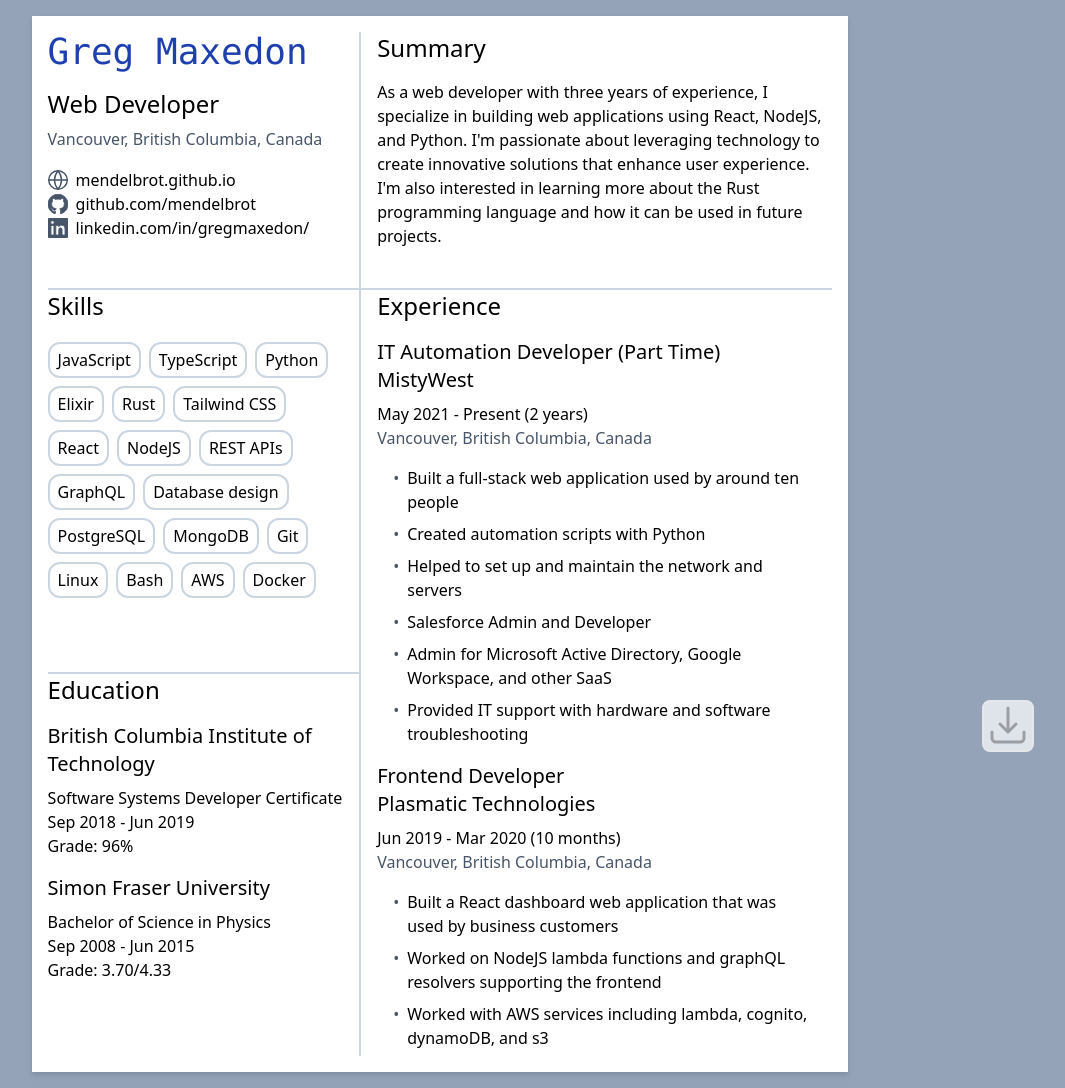
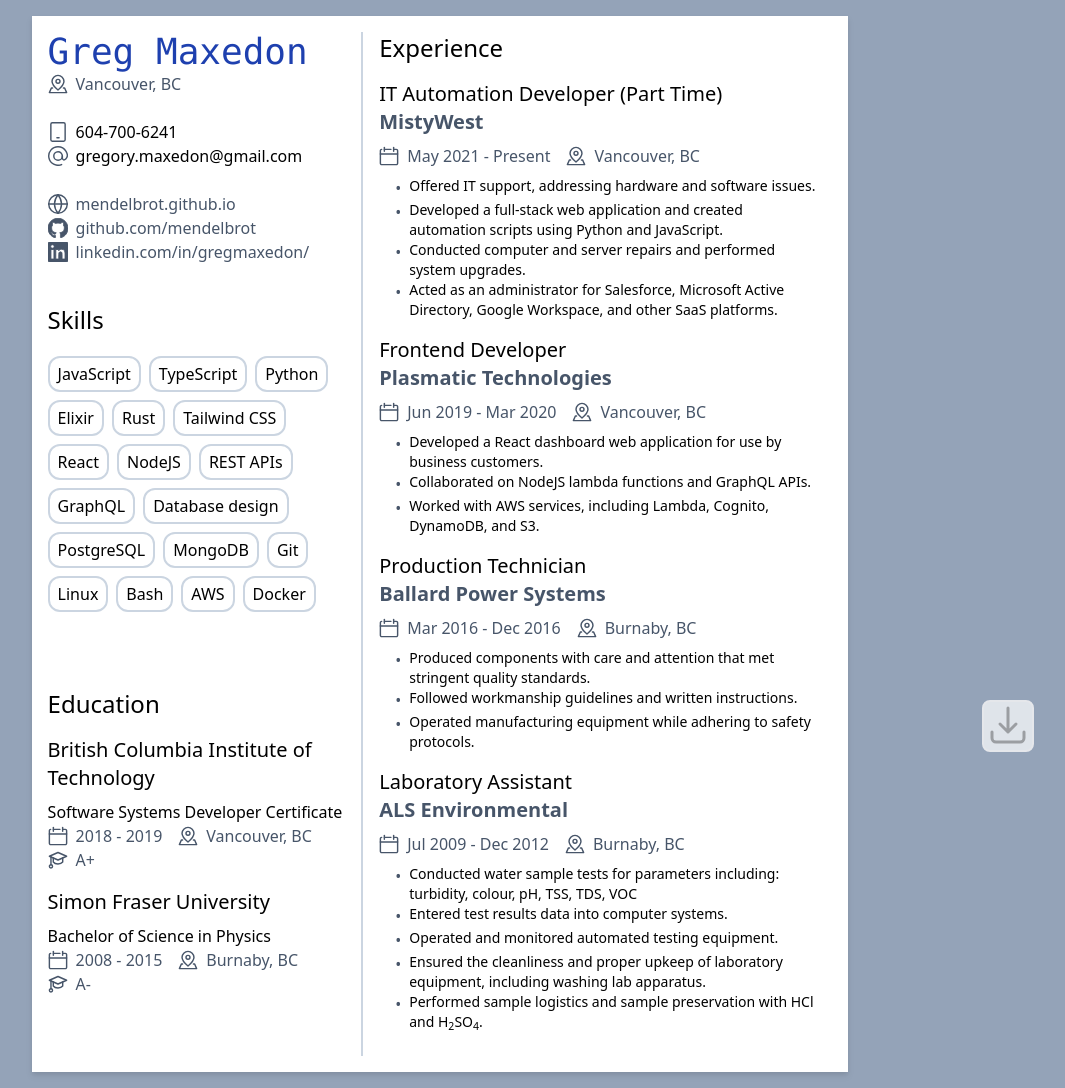
Before and after one commit to mendelbrot/mendelbrot.github.io, an Eleventy site: page _pages/resume.liquid in a window 1280 px wide. Shown: the whole page, without its empty margins (198-1263 px from the left). Built offline with nearby package versions, Linux system fonts and the light colour scheme; Eleventy itself is replaced by a stand-in of ours; files that its build step writes are made by us from their sources.

Commit message:
edited resume

```diff
--- a/_data/resume/base.yml
+++ b/_data/resume/base.yml
@@ -1,15 +1,11 @@
 contact:
   name: Greg Maxedon
-  title: Web Developer
-  location: Vancouver, British Columbia, Canada
-  # phone: 111-111-1111
-  # email: name@mail.com
+  location: Vancouver, BC
+  phone: 604-700-6241
+  email: gregory.maxedon@gmail.com
   website: https://mendelbrot.github.io
   linkedin: https://linkedin.com/in/gregmaxedon/
   github: https://github.com/mendelbrot
-
-summary: |
-  As a web developer with three years of experience, I specialize in building web applications using React, NodeJS, and Python. I'm passionate about leveraging technology to create innovative solutions that enhance user experience. I'm also interested in learning more about the Rust programming language and how it can be used in future projects.
 
 skills:
   - JavaScript
@@ -34,32 +30,53 @@
 education:
   - school: British Columbia Institute of Technology
     program: Software Systems Developer Certificate
-    dates: Sep 2018 - Jun 2019
-    grade: 96%
+    dates: 2018 - 2019
+    location: Vancouver, BC
+    grade: A+
 
   - school: Simon Fraser University
     program: Bachelor of Science in Physics
-    dates: Sep 2008 - Jun 2015
-    grade: 3.70/4.33
+    dates: 2008 - 2015
+    location: Burnaby, BC
+    grade: A-
 
 experience:
   - company: MistyWest
     role: IT Automation Developer (Part Time)
-    dates: May 2021 - Present (2 years)
-    location: Vancouver, British Columbia, Canada
+    dates: May 2021 - Present
+    location: Vancouver, BC
     achievements:
-      - Built a full-stack web application used by around ten people
-      - Created automation scripts with Python
-      - Helped to set up and maintain the network and servers
-      - Salesforce Admin and Developer
-      - Admin for Microsoft Active Directory, Google Workspace, and other SaaS
-      - Provided IT support with hardware and software troubleshooting
+      - Offered IT support, addressing hardware and software issues.
+      - Developed a full-stack web application and created automation scripts using Python and JavaScript.
+      - Conducted computer and server repairs and performed system upgrades.
+      - Acted as an administrator for Salesforce, Microsoft Active Directory, Google Workspace, and other SaaS platforms.
 
   - company: Plasmatic Technologies
     role: Frontend Developer
-    dates: Jun 2019 - Mar 2020 (10 months)
-    location: Vancouver, British Columbia, Canada
+    dates: Jun 2019 - Mar 2020
+    location: Vancouver, BC
     achievements:
-      - Built a React dashboard web application that was used by business customers
-      - Worked on NodeJS lambda functions and graphQL resolvers supporting the frontend
-      - Worked with AWS services including lambda, cognito, dynamoDB, and s3
+      - Developed a React dashboard web application for use by business customers.
+      - Collaborated on NodeJS lambda functions and GraphQL APIs.
+      - Worked with AWS services, including Lambda, Cognito, DynamoDB, and S3.
+
+  - company: Ballard Power Systems
+    role: Production Technician
+    dates: Mar 2016 - Dec 2016
+    location: Burnaby, BC
+    achievements:
+      - Produced components with care and attention that met stringent quality standards.
+      - Followed workmanship guidelines and written instructions.
+      - Operated manufacturing equipment while adhering to safety protocols.
+
+  - company: ALS Environmental
+    role: Laboratory Assistant
+    dates: Jul 2009 - Dec 2012
+    location: Burnaby, BC
+    achievements:
+      - >
+        Conducted water sample tests for parameters including: turbidity, colour, pH, TSS, TDS, VOC
+      - Entered test results data into computer systems.
+      - Operated and monitored automated testing equipment.
+      - Ensured the cleanliness and proper upkeep of laboratory equipment, including washing lab apparatus.
+      - Performed sample logistics and sample preservation with HCl and H<sub>2</sub>SO<sub>4</sub>.
--- /dev/null
+++ b/_includes/resume/resume.html
@@ -0,0 +1,120 @@
+<div class="md:grid grid-cols-5 grid-rows-8 md:w-[8.5in] md:h-[11.0in] bg-white p-4">
+
+  <div class="col-span-2 row-span-2">
+    <div>
+      <h1 class="font-mono text-blue-800 text-4xl">{{data.contact.name}}</h1>
+
+      <div class="flex items-center mb-6">
+        <img alt="dates" class="object-contain h-5 w-5"
+          src="/assets/icons/resume/slate-600/location-pin.svg">
+        <span class="ml-2 text-slate-600">{{data.contact.location}}</span>
+      </div>
+    </div>
+    <div>
+      {% if data.contact.phone %}
+        <div class="flex items-center">
+          <img alt="phone" class="object-contain h-5 w-5"
+            src="/assets/icons/resume/slate-600/phone-mobile.svg">
+          <span class="ml-2">{{data.contact.phone}}</span>
+        </div>
+      {% endif %}
+      {% if data.contact.email %}
+        <div class="flex items-center mb-6">
+          <img alt="email" class="object-contain h-5 w-5"
+            src="/assets/icons/resume/slate-600/mail-at.svg">
+          <span class="ml-2">{{data.contact.email}}</span>
+        </div>
+      {% endif %}
+      {% if data.contact.website %}
+      <a class="flex items-center" href="{{data.contact.website}}">
+        <img alt="website" class="object-contain h-5 w-5"
+          src="/assets/icons/resume/slate-600/globe-web.svg">
+        <span class="ml-2 text-slate-600">{{data.contact.website | remove: "https://"}}</span>
+      </a>
+      {% if data.contact.github %}
+      {% endif %}
+      <a class="flex items-center" href="{{data.contact.github}}">
+        <img alt="github" class="object-contain h-5 w-5"
+          src="/assets/icons/resume/slate-600/github.svg">
+        <span class="ml-2 text-slate-600">{{data.contact.github | remove: "https://"}}</span>
+      </a>
+      {% endif %}
+      {% if data.contact.linkedin %}
+      <a class="flex items-center" href="{{data.contact.linkedin}}">
+        <img alt="linkedin" class="object-contain h-5 w-5"
+          src="/assets/icons/resume/slate-600/linkedin.svg">
+        <span class="ml-2 text-slate-600">{{data.contact.linkedin | remove: "https://"}}</span>
+      </a>
+      {% endif %}
+    </div>
+  </div>
+
+  <div class="col-start-1 row-start-3 col-span-2 row-span-3 mt-4 pr-2">
+    <h2 class="text-2xl mb-4">Skills</h2>
+    <ul class="flex flex-wrap">
+      {% for skill in data.skills %}
+      <li class="my-1 mr-2 py-1 px-2 border-2 border-slate-300 rounded-xl">{{skill}}</li>
+      {% endfor %}
+    </ul>
+  </div>
+
+  <div class="col-start-1 row-start-6 col-span-2 row-span-3 mt-4 pr-2">
+    <h2 class="text-2xl mb-4">Education</h2>
+    {% for item in data.education %}
+    <div class="mb-4">
+      <h3 class="text-xl mb-2">{{item.school}}</h3>
+      <p>{{item.program}}</p>
+      <div class="flex">
+        <div class="flex items-center pr-4">
+          <img alt="dates" class="object-contain h-5 w-5"
+            src="/assets/icons/resume/slate-600/calendar.svg">
+          <span class="ml-2 text-slate-600">{{item.dates}}</span>
+        </div>
+        <div class="flex items-center">
+          <img alt="dates" class="object-contain h-5 w-5"
+            src="/assets/icons/resume/slate-600/location-pin.svg">
+          <span class="ml-2 text-slate-600">{{item.location}}</span>
+        </div>
+      </div>
+      <a class="flex items-center" href="{{data.contact.linkedin}}">
+        <img alt="linkedin" class="object-contain h-5 w-5"
+          src="/assets/icons/resume/slate-600/graduation-cap.svg">
+        <span class="ml-2 text-slate-600">{{item.grade}}</span>
+      </a>
+    </div>
+    {% endfor %}
+  </div>
+
+  <div class="col-start-3 row-start-1 col-span-3 row-span-full mt-4 md:mt-0 md:border-l-2 border-slate-300 md:pl-4">
+    <h2 class="text-2xl mb-4">Experience</h2>
+    {% for item in data.experience %}
+      <div class="mb-4">
+        <div class="mb-2">
+          <h3 class="text-xl">{{item.role}}</h3>
+          <h3 class="text-xl mb-2 font-bold text-slate-600">{{item.company}}</h3>
+          <div class="flex">
+            <div class="flex items-center pr-4">
+              <img alt="dates" class="object-contain h-5 w-5"
+                src="/assets/icons/resume/slate-600/calendar.svg">
+              <span class="ml-2 text-slate-600">{{item.dates}}</span>
+            </div>
+            <div class="flex items-center">
+              <img alt="dates" class="object-contain h-5 w-5"
+                src="/assets/icons/resume/slate-600/location-pin.svg">
+              <span class="ml-2 text-slate-600">{{item.location}}</span>
+            </div>
+          </div>
+        </div>
+        <ul class="px-4">
+        {% for point in item.achievements %}
+          <li class="flex">
+            <div class="mr-2 text-slate-600">&#x2022</div>
+            <div class="text-sm">{{point}}</div>
+          </li>
+        {% endfor %}
+      </ul>
+      </div>
+    {% endfor %}
+  </div>
+
+</div>
--- a/_includes/resume/resume.liquid
+++ /dev/null
@@ -1,93 +0,0 @@
-<div class="resume md:w-[8.5in] md:h-[11.0in] bg-white p-4 block md:grid grid-cols-5 auto-rows-fr">
-
-  <div class="col-span-2 row-span-2 border-b-0 border-r-0 md:border-r-2 border-slate-300 pr-4">
-    <div>
-      <h1 class="font-mono text-blue-800 text-4xl mb-4">{{data.contact.name}}</h1>
-      <h2>
-        {{data.contact.title}}<br>
-        <span class="text-base text-slate-600">{{data.contact.location}}</span>
-      </h2>
-      <p></p>
-    </div>
-    <div>
-      {% if data.contact.phone %}
-        <div class="flex items-center">
-          <img alt="phone" class="object-contain h-5 w-5"
-            src="/assets/icons/resume/slate-600/phone-mobile.svg">
-          <span class="ml-2">{{data.contact.phone}}</span>
-        </div>
-      {% endif %}
-      {% if data.contact.email %}
-        <div class="flex items-center">
-          <img alt="email" class="object-contain h-5 w-5"
-            src="/assets/icons/resume/slate-600/mail-at.svg">
-          <span class="ml-2">{{data.contact.email}}</span>
-        </div>
-      {% endif %}
-      <a class="flex items-center" href="{{data.contact.website}}">
-        <img alt="website" class="object-contain h-5 w-5"
-          src="/assets/icons/resume/slate-600/globe-web.svg">
-        <span class="ml-2">{{data.contact.website | remove: "https://"}}</span>
-      </a>
-      <a class="flex items-center" href="{{data.contact.github}}">
-        <img alt="github" class="object-contain h-5 w-5"
-          src="/assets/icons/resume/slate-600/github.svg">
-        <span class="ml-2">{{data.contact.github | remove: "https://"}}</span>
-      </a>
-      <a class="flex items-center" href="{{data.contact.linkedin}}">
-        <img alt="linkedin" class="object-contain h-5 w-5"
-          src="/assets/icons/resume/slate-600/linkedin.svg">
-        <span class="ml-2">{{data.contact.linkedin | remove: "https://"}}</span>
-      </a>
-    </div>
-  </div>
-
-  <div class="mt-4 md:mt-0 border-t-2 md:border-t-0 col-span-3 row-span-2 md:pl-4">
-    <h2>Summary</h2>
-    <p>{{data.summary}}</p>
-  </div>
-
-  <div class="mt-4 md:mt-0 border-t-2 col-span-2 row-span-3 border-r-0 md:border-r-2 border-slate-300 pr-4">
-    <h2>Skills</h2>
-    <ul class="flex flex-wrap">
-      {% for skill in data.skills %}
-      <li class="my-1 mr-2 py-1 px-2 border-2 border-slate-300 rounded-xl">{{skill}}</li>
-      {% endfor %}
-    </ul>
-  </div>
-
-  <div class="mt-4 md:mt-0 border-t-2 col-span-3 row-span-6 border-slate-300 md:pl-4">
-    <h2>Experience</h2>
-    {% for item in data.experience %}
-      <div class="mb-4">
-        <div class="mb-4">
-          <h3>{{item.role}}<br>{{item.company}}</h3>
-          <p>{{item.dates}}</p>
-          <p class="text-slate-600">{{item.location}}</p>
-        </div>
-        <ul class="px-4">
-        {% for point in item.achievements %}
-          <li class="mb-2 flex">
-            <div class="mr-2 text-slate-600">&#x2022</div>
-            <div>{{point}}</div>
-          </li>
-        {% endfor %}
-      </ul>
-      </div>
-
-    {% endfor %}
-  </div>
-
-  <div class="mt-4 md:mt-0 border-t-2 col-span-2 row-span-3 border-r-0 md:border-r-2 border-slate-300 pr-4">
-    <h2>Education</h2>
-    {% for item in data.education %}
-    <div class="mb-4">
-      <h3>{{item.school}}</h3>
-      <p>{{item.program}}</p>
-      <p>{{item.dates}}</p>
-      <p>Grade: {{item.grade}}</p>
-    </div>
-    {% endfor %}
-  </div>
-
-</div>
--- a/_pages/resume-plain.liquid
+++ b/_pages/resume-plain.liquid
@@ -4,4 +4,4 @@
 
 {% include "head.liquid" %}
 
-{% include "resume/resume.liquid", data: resume.base %}
+{% include "resume/resume.html", data: resume.base %}
--- a/_pages/resume.liquid
+++ b/_pages/resume.liquid
@@ -1,7 +1,7 @@
 ---
 layout: base-empty
 permalink: /resume/index.html
-download_link: /assets/downloads/resume.pdf
+download_link: /assets/downloads/greg-maxedon-resume.pdf
 ---
 
 <div class="fixed z-50 bottom-6 right-6 md:bottom-12 md:right-12">
@@ -10,5 +10,5 @@
 
 
 <div class="section-border drop-shadow-md mx-auto md:w-[8.55in]">
-  {% include "resume/resume.liquid", data: resume.base %}
+  {% include "resume/resume.html", data: resume.base %}
 </div>
--- a/styles.css
+++ b/styles.css
@@ -19,15 +19,17 @@
   @apply break-words
 }
 
-/* resume styles */
+/* extending grid rows */
 
-.resume h2 {
-  @apply text-2xl mb-4
+.grid-rows-7 {
+  grid-template-rows: repeat(7, minmax(0, 1fr));
 }
 
-.resume h3 {
-  @apply text-xl mb-2
+.grid-rows-8 {
+  grid-template-rows: repeat(8, minmax(0, 1fr));
 }
+
+/* page layout styles */
 
 .background {
   @apply bg-slate-400
```
Also changed, not shown: _posts/2023-10-01-planning-a-chat-app.md (deleted, +0 -43 lines), _posts/2023-10-02-planning-a-chat-app.md (added, +47 -0 lines), assets/icons/resume/slate-600/calendar.svg (added), assets/icons/resume/slate-600/graduation-cap.svg (added), assets/icons/resume/slate-600/location-pin.svg (added), 2 other files.
